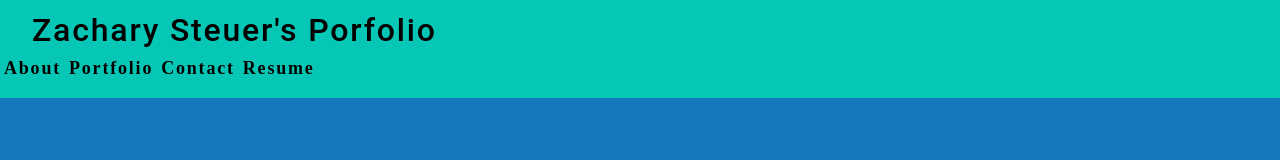
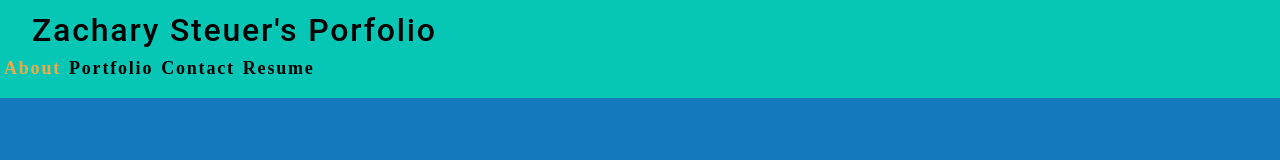
Before and after one commit to Zachsteuer98/steuer-react-portfolio, a React (Create React App) app: page / in a window 1280 px wide. Shown: the top 160 px of the page. Built offline with nearby package versions, Linux system fonts and the light colour scheme.

Commit message:
nav bar now renders

```diff
--- a/src/components/Nav/index.js
+++ b/src/components/Nav/index.js
@@ -20,7 +20,7 @@ function Nav(props) {
     <ul className="flex-row">
     {props.categories.map((category) => (
             <li className={`mx-1 ${
-                category
+                category === props.currentCategory && 'navActive'
                 }`} key={category}>
               <span
                 onClick={() => {
```
